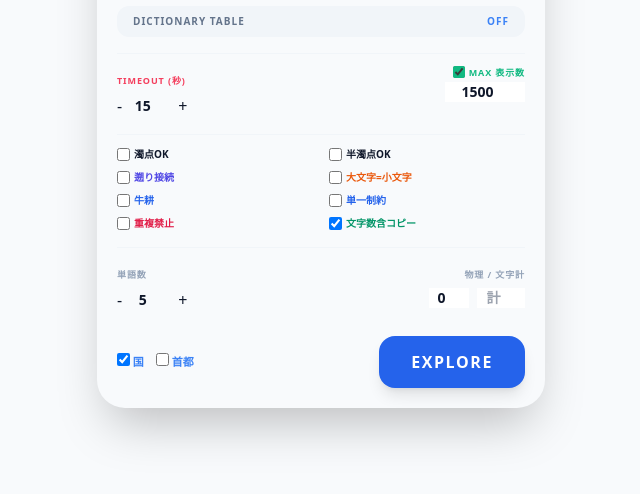
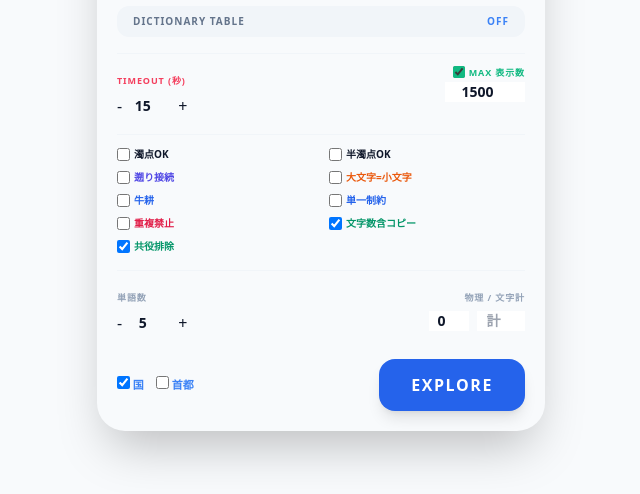
Before and after one commit to xjrstjrwvg-commits/Aleksandrovsk-Sakhalinsky, a Python web app: template templates/index.html in a window 1280 px wide. Shown: the part 651-1145 px from the top of the page, without its empty margins (319-959 px from the left). Before the commit the page ends 1093 px from the top, so only its background shows below. Run offline with Jinja, Linux system fonts and the light colour scheme; the template is opened without the code that fills it, so the values that code supplies are empty; some libraries are stand-ins or nearby versions.

Commit message:
index.html

```diff
--- a/templates/index.html
+++ b/templates/index.html
@@ -146,6 +146,7 @@
                 <label class="flex items-center gap-1 cursor-pointer text-blue-600"><input type="checkbox" id="once"> 単一制約</label>
                 <label class="flex items-center gap-1 cursor-pointer text-rose-600"><input type="checkbox" id="char_limit_mode"> 重複禁止</label>
                 <label class="flex items-center gap-1 cursor-pointer text-emerald-600"><input type="checkbox" id="copy_with_len" checked> 文字数含コピー</label>
+                <label class="flex items-center gap-1 cursor-pointer text-emerald-600"><input type="checkbox" id="conj" checked> 共役排除</label>
             </div>
 
             <div class="grid grid-cols-2 gap-4 border-t border-slate-100 dark:border-slate-800 pt-3">
```
